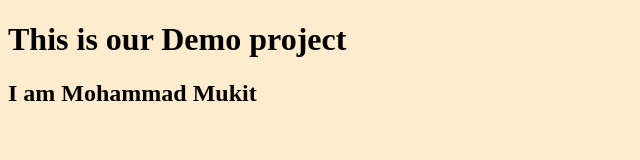
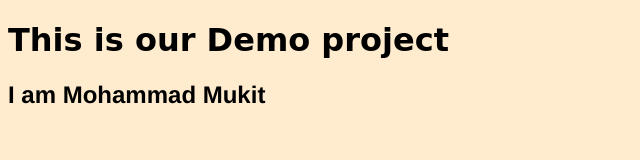
Before and after one commit to mohammad-mukit/sp-6-3, a plain HTML site: page index.html in a window 1280 px wide. Shown: the whole page, without its empty margins (0-640 px from the left). Drawn offline with Linux system fonts and the light colour scheme.

Commit message:
font changed

```diff
--- a/index.html
+++ b/index.html
@@ -11,7 +11,12 @@
         body{
             background-color: blanchedalmond;
         }
-
+        h1{
+            font-family: cursive;
+        }
+        h2{
+            font-family: 'Franklin Gothic Medium', 'Arial Narrow', Arial, sans-serif;
+        }
     </style>
 </head>
 <body>
```
